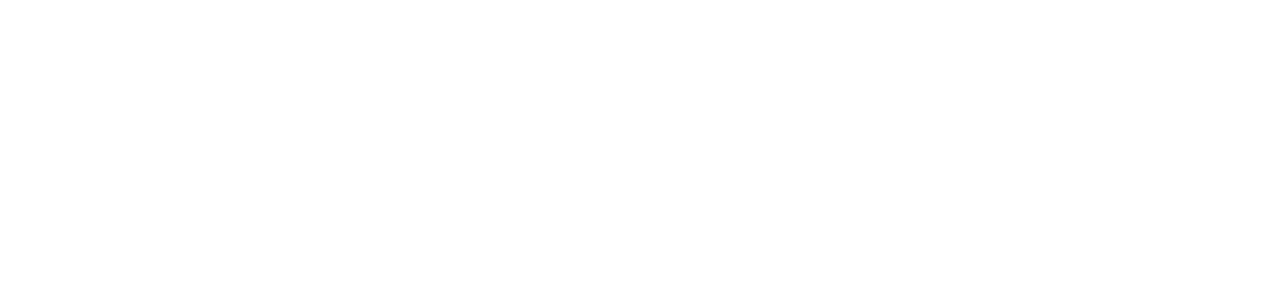
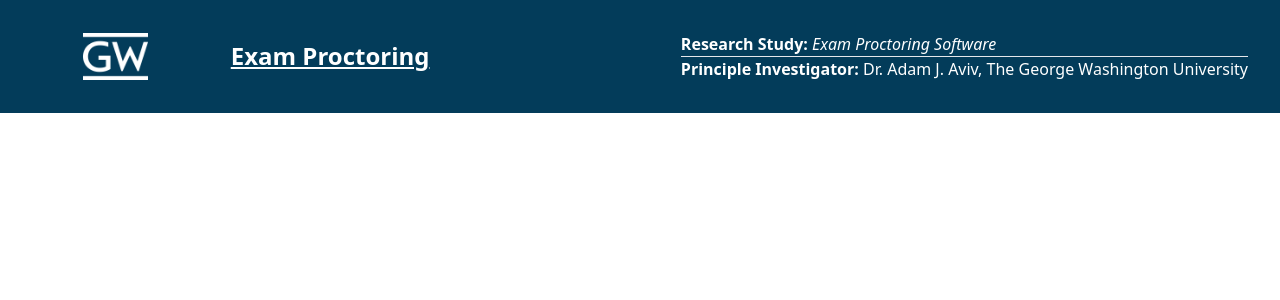
Before and after one commit to Junho-eum/driver-license-scanner, a React (Vite) app: page /end in a window 1280 px wide. Before the commit this address had no page. Shown: the top 300 px of the page. Built offline with nearby package versions, Linux system fonts and the light colour scheme.

Commit message:
add new page

```diff
--- a/src/App.jsx
+++ b/src/App.jsx
@@ -42,10 +42,6 @@
 
   const [prolificID, setProlificID] = useState(searchParams.get("prolificID") || "");
 
-
-  //var location = useLocation();
-  //location = (location.search).split("=");
-  //console.log(location[1]);
 
   const [fetchData, setFetchData] = useState("");
 
@@ -135,6 +131,7 @@
                 name="prolificID"
                 value={prolificID}
                 onChange={(e) => setProlificID(e.target.value)}
+                readOnly
               />
             </div>
             <br />
--- a/src/main.jsx
+++ b/src/main.jsx
@@ -6,6 +6,7 @@
 
 import Debug from "./pages/Debug.jsx";
 import SurveyPage from "./pages/surveyPage";
+import EndingPage from "./pages/endingPage.jsx";
 
 class CameraStartComponent extends HTMLElement {
   constructor() {
@@ -44,6 +45,7 @@
       <Route path="/" element={<App />} />
       <Route path="/debug" element={<Debug />} />
       <Route path="/survey" element={<SurveyPage />} />
+      <Route path="/end" element={<EndingPage />} />
     </Routes>
   </Router>
 );
--- /dev/null
+++ b/src/pages/endingPage.jsx
@@ -0,0 +1,14 @@
+import TopBar from "../web-components/TopBar";
+
+
+export default function EndingPage() {
+
+
+  return (
+    <>
+      <div>
+        <TopBar />
+      </div>
+    </>
+  );
+}
--- a/src/pages/surveyPage.jsx
+++ b/src/pages/surveyPage.jsx
@@ -180,7 +180,7 @@
 
         console.log("Survey is on the last page!");
         localStorage.removeItem("survey-data");
-        window.location.href = window.history.back();
+        window.location.href = "/end";
 
       });
 
```
Also changed, not shown: 1 other file (tests, documents, lock files or other folders).
